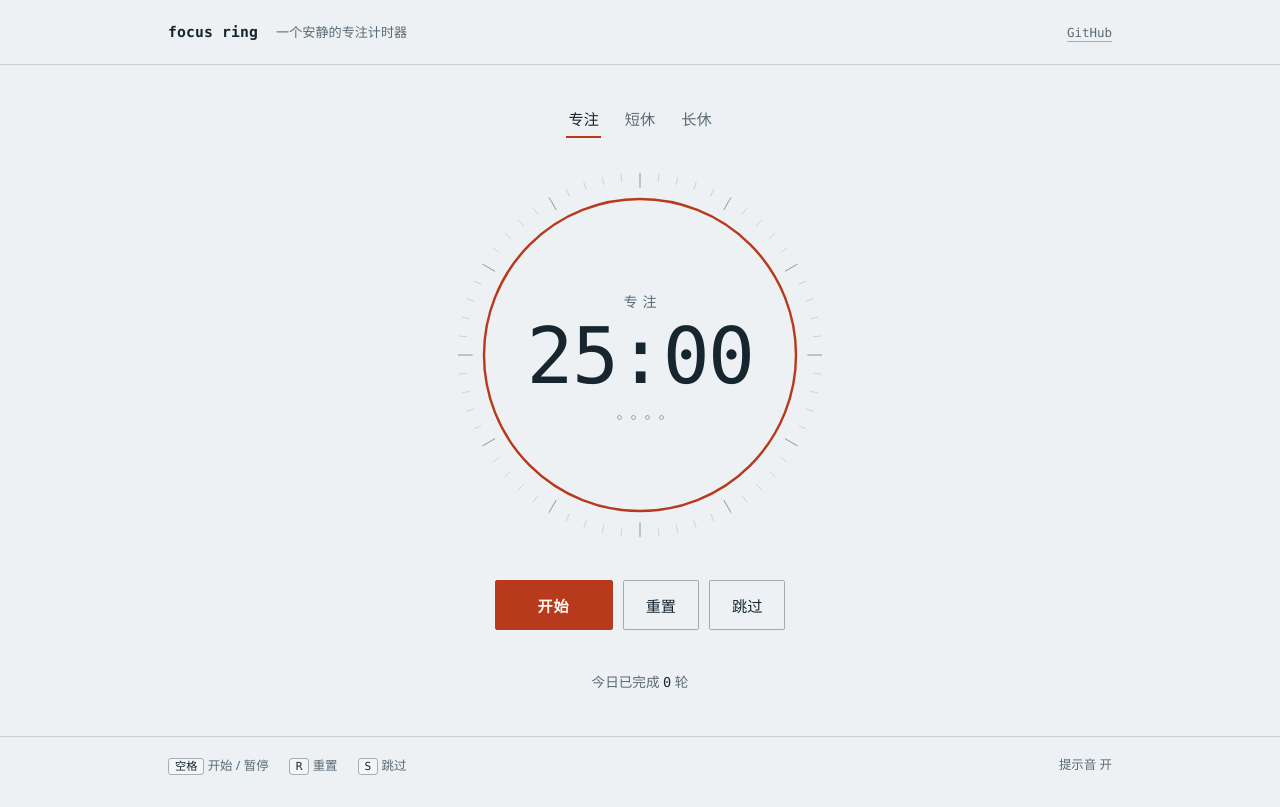
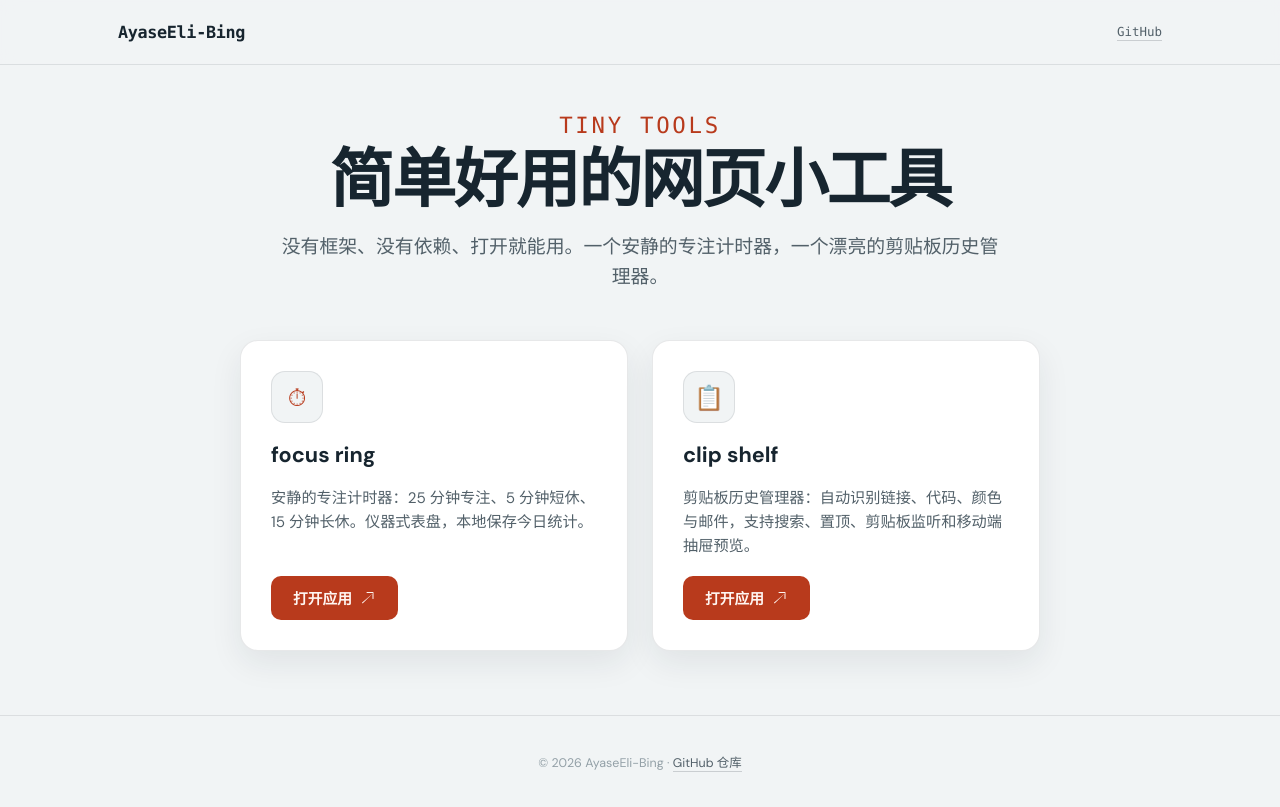
Before and after one commit to AyaseEli-Bing/focus-ring, a plain HTML site: page index.html in a window 1280 px wide. Drawn offline with Linux system fonts and the light colour scheme; a web font is replaced by a local one.

Commit message:
feat: 新增首页落地页，focus ring 移到 focus-ring.html，更新 README

```diff
--- a/index.html
+++ b/index.html
@@ -3,74 +3,310 @@
 <head>
   <meta charset="utf-8">
   <meta name="viewport" content="width=device-width, initial-scale=1">
-  <title>focus ring · 专注计时器</title>
-  <meta name="description" content="一个安静的专注计时器：25 分钟专注、5 分钟短休，每四轮一次 15 分钟长休。零依赖，离线可用。">
-  <meta name="theme-color" content="#edf1f3">
+  <title>AyaseEli-Bing · 小工具集合</title>
+  <meta name="description" content="简单、好看的网页小工具：专注计时器 focus ring 与剪贴板历史管理器 clip shelf。">
+  <meta name="theme-color" content="#f1f4f5">
   <meta name="color-scheme" content="light">
-  <meta property="og:title" content="focus ring · 专注计时器">
-  <meta property="og:description" content="一个安静的专注计时器：25 分钟专注、5 分钟短休，每四轮一次 15 分钟长休。">
-  <meta property="og:type" content="website">
   <link rel="icon" href="assets/favicon.svg" type="image/svg+xml">
   <link rel="preconnect" href="https://fonts.googleapis.com">
   <link rel="preconnect" href="https://fonts.gstatic.com" crossorigin>
-  <link href="https://fonts.googleapis.com/css2?family=Martian+Mono:wght@400;500;600&display=swap" rel="stylesheet">
-  <link rel="stylesheet" href="styles.css">
+  <link href="https://fonts.googleapis.com/css2?family=Martian+Mono:wght@400;500;600&family=DM+Sans:wght@400;500;700&display=swap" rel="stylesheet">
+  <style>
+    :root {
+      --bg: #f1f4f5;
+      --surface: #ffffff;
+      --ink: #17252f;
+      --ink-2: #526069;
+      --ink-3: #93a0a7;
+      --line: rgba(23, 37, 47, 0.10);
+      --line-strong: rgba(23, 37, 47, 0.18);
+      --accent: #b83a1c;
+      --accent-ink: #fff6f2;
+      --radius: 18px;
+      --shadow: 0 12px 32px rgba(23, 37, 47, 0.08);
+      --shadow-hover: 0 18px 48px rgba(23, 37, 47, 0.12);
+      --font-sans: "DM Sans", "PingFang SC", "Hiragino Sans GB", "Microsoft YaHei", system-ui, sans-serif;
+      --font-mono: "Martian Mono", "SF Mono", "Menlo", monospace;
+    }
+
+    * {
+      box-sizing: border-box;
+    }
+
+    html, body {
+      height: 100%;
+    }
+
+    body {
+      margin: 0;
+      min-height: 100vh;
+      min-height: 100dvh;
+      display: flex;
+      flex-direction: column;
+      background: var(--bg);
+      color: var(--ink);
+      font-family: var(--font-sans);
+      -webkit-font-smoothing: antialiased;
+      text-rendering: optimizeLegibility;
+    }
+
+    a {
+      color: inherit;
+      text-decoration: none;
+    }
+
+    :focus-visible {
+      outline: 2px solid var(--accent);
+      outline-offset: 3px;
+    }
+
+    /* 顶栏 */
+    .topbar {
+      border-bottom: 1px solid var(--line);
+      background: rgba(241, 244, 245, 0.92);
+      backdrop-filter: blur(8px);
+    }
+
+    .topbar-inner {
+      max-width: 1100px;
+      margin: 0 auto;
+      padding: 22px 28px;
+      display: flex;
+      align-items: center;
+      justify-content: space-between;
+      gap: 16px;
+    }
+
+    .brand {
+      font-family: var(--font-mono);
+      font-size: 1.05rem;
+      font-weight: 600;
+      letter-spacing: -0.02em;
+      color: var(--ink);
+    }
+
+    .repo-link {
+      font-family: var(--font-mono);
+      font-size: 0.78rem;
+      color: var(--ink-2);
+      border-bottom: 1px solid var(--line-strong);
+      padding-bottom: 1px;
+      transition: color 0.15s ease, border-color 0.15s ease;
+    }
+
+    .repo-link:hover {
+      color: var(--ink);
+      border-color: var(--ink);
+    }
+
+    /* 主体 */
+    .main {
+      flex: 1;
+      display: flex;
+      flex-direction: column;
+      align-items: center;
+      justify-content: center;
+      padding: 48px 28px 64px;
+      position: relative;
+    }
+
+    .hero {
+      max-width: 720px;
+      text-align: center;
+      margin-bottom: 48px;
+    }
+
+    .hero h1 {
+      margin: 0 0 16px;
+      font-size: clamp(2.2rem, 6vw, 4rem);
+      font-weight: 700;
+      letter-spacing: -0.03em;
+      line-height: 1.1;
+    }
+
+    .hero h1 span {
+      display: block;
+      font-family: var(--font-mono);
+      font-size: 0.35em;
+      font-weight: 500;
+      letter-spacing: 0.12em;
+      text-transform: uppercase;
+      color: var(--accent);
+      margin-bottom: 8px;
+    }
+
+    .hero p {
+      margin: 0;
+      font-size: clamp(1rem, 2.2vw, 1.18rem);
+      color: var(--ink-2);
+      line-height: 1.6;
+    }
+
+    /* 卡片网格 */
+    .cards {
+      display: grid;
+      grid-template-columns: repeat(auto-fit, minmax(280px, 1fr));
+      gap: 24px;
+      width: 100%;
+      max-width: 800px;
+    }
+
+    .card {
+      position: relative;
+      display: flex;
+      flex-direction: column;
+      align-items: flex-start;
+      gap: 18px;
+      background: var(--surface);
+      border: 1px solid var(--line);
+      border-radius: var(--radius);
+      padding: 30px;
+      box-shadow: var(--shadow);
+      transition: transform 0.2s ease, box-shadow 0.2s ease, border-color 0.2s ease;
+    }
+
+    .card:hover {
+      transform: translateY(-4px);
+      box-shadow: var(--shadow-hover);
+      border-color: var(--line-strong);
+    }
+
+    .card-icon {
+      width: 52px;
+      height: 52px;
+      border-radius: 14px;
+      display: grid;
+      place-items: center;
+      font-size: 1.5rem;
+      background: var(--bg);
+      color: var(--accent);
+      border: 1px solid var(--line);
+    }
+
+    .card h2 {
+      margin: 0;
+      font-size: 1.35rem;
+      font-weight: 700;
+    }
+
+    .card p {
+      margin: 0;
+      color: var(--ink-2);
+      line-height: 1.55;
+      font-size: 0.95rem;
+    }
+
+    .card-action {
+      margin-top: auto;
+      display: inline-flex;
+      align-items: center;
+      gap: 8px;
+      padding: 11px 22px;
+      border-radius: 10px;
+      background: var(--accent);
+      color: var(--accent-ink);
+      font-weight: 600;
+      font-size: 0.92rem;
+      transition: background 0.15s ease;
+    }
+
+    .card-action:hover {
+      background: #9c3117;
+    }
+
+    .card-action svg {
+      width: 16px;
+      height: 16px;
+      fill: currentColor;
+    }
+
+    /* 页脚 */
+    .footer {
+      border-top: 1px solid var(--line);
+      color: var(--ink-3);
+      font-size: 0.78rem;
+      text-align: center;
+      padding: 24px 28px;
+    }
+
+    .footer a {
+      color: var(--ink-2);
+      border-bottom: 1px solid var(--line-strong);
+      transition: color 0.15s ease, border-color 0.15s ease;
+    }
+
+    .footer a:hover {
+      color: var(--ink);
+      border-color: var(--ink);
+    }
+
+    @media (max-width: 560px) {
+      .topbar-inner {
+        padding: 16px 20px;
+      }
+
+      .main {
+        padding: 32px 20px 48px;
+      }
+
+      .cards {
+        grid-template-columns: 1fr;
+      }
+
+      .card {
+        padding: 24px;
+      }
+    }
+
+    @media (prefers-reduced-motion: reduce) {
+      *,
+      *::before,
+      *::after {
+        animation-duration: 0.001ms !important;
+        transition-duration: 0.001ms !important;
+      }
+    }
+  </style>
 </head>
 <body>
   <header class="topbar">
     <div class="topbar-inner">
-      <div class="brand">
-        <h1 class="wordmark">focus ring</h1>
-        <span class="tagline">一个安静的专注计时器</span>
-      </div>
+      <span class="brand">AyaseEli-Bing</span>
       <a class="repo-link" href="https://github.com/AyaseEli-Bing/focus-ring" target="_blank" rel="noreferrer">GitHub</a>
     </div>
   </header>
 
-  <main class="stage">
-    <div class="mode-switch" role="group" aria-label="选择模式">
-      <button type="button" class="mode" data-mode="focus" aria-pressed="true">专注</button>
-      <button type="button" class="mode" data-mode="short" aria-pressed="false">短休</button>
-      <button type="button" class="mode" data-mode="long" aria-pressed="false">长休</button>
+  <main class="main">
+    <section class="hero">
+      <h1><span>Tiny Tools</span>简单好用的网页小工具</h1>
+      <p>没有框架、没有依赖、打开就能用。一个安静的专注计时器，一个漂亮的剪贴板历史管理器。</p>
+    </section>
+
+    <div class="cards">
+      <a class="card" href="focus-ring.html">
+        <div class="card-icon" aria-hidden="true">⏱</div>
+        <h2>focus ring</h2>
+        <p>安静的专注计时器：25 分钟专注、5 分钟短休、15 分钟长休。仪器式表盘，本地保存今日统计。</p>
+        <span class="card-action">
+          打开应用
+          <svg viewBox="0 0 16 16" aria-hidden="true"><path d="M6.5 2.5a.5.5 0 0 1 .5-.5h6a.5.5 0 0 1 .5.5v6a.5.5 0 0 1-1 0V3.707L2.854 13.146a.5.5 0 0 1-.708-.708L13.293 3H7a.5.5 0 0 1-.5-.5z"/></svg>
+        </span>
+      </a>
+
+      <a class="card" href="clipboard.html">
+        <div class="card-icon" aria-hidden="true">📋</div>
+        <h2>clip shelf</h2>
+        <p>剪贴板历史管理器：自动识别链接、代码、颜色与邮件，支持搜索、置顶、剪贴板监听和移动端抽屉预览。</p>
+        <span class="card-action">
+          打开应用
+          <svg viewBox="0 0 16 16" aria-hidden="true"><path d="M6.5 2.5a.5.5 0 0 1 .5-.5h6a.5.5 0 0 1 .5.5v6a.5.5 0 0 1-1 0V3.707L2.854 13.146a.5.5 0 0 1-.708-.708L13.293 3H7a.5.5 0 0 1-.5-.5z"/></svg>
+        </span>
+      </a>
     </div>
-
-    <div class="dial-wrap">
-      <svg class="dial" viewBox="0 0 480 480" aria-hidden="true" focusable="false">
-        <g id="ticks"></g>
-        <circle class="track" cx="240" cy="240" r="192"></circle>
-        <circle id="progress" class="progress" cx="240" cy="240" r="192" transform="rotate(-90 240 240)"></circle>
-        <circle id="marker" class="marker" cx="240" cy="48" r="4.5"></circle>
-      </svg>
-      <div class="face">
-        <p class="phase" id="phaseLabel">专注</p>
-        <p class="time" id="timeDisplay" role="timer">25:00</p>
-        <div class="rounds" id="rounds" role="group" aria-label="本轮进度：0 / 4">
-          <span class="dot"></span><span class="dot"></span><span class="dot"></span><span class="dot"></span>
-        </div>
-      </div>
-    </div>
-
-    <div class="controls">
-      <button type="button" class="primary" id="toggleBtn">开始</button>
-      <button type="button" class="secondary" id="resetBtn">重置</button>
-      <button type="button" class="secondary" id="skipBtn">跳过</button>
-    </div>
-
-    <p class="status" id="status" role="status" aria-live="polite"></p>
-    <p class="today">今日已完成 <strong id="todayCount">0</strong> 轮</p>
   </main>
 
   <footer class="footer">
-    <div class="footer-inner">
-      <div class="hints">
-        <span><kbd>空格</kbd> 开始 / 暂停</span>
-        <span><kbd>R</kbd> 重置</span>
-        <span><kbd>S</kbd> 跳过</span>
-      </div>
-      <button type="button" class="sound" id="soundBtn" aria-pressed="true">提示音 开</button>
-    </div>
+    <p>© 2026 AyaseEli-Bing · <a href="https://github.com/AyaseEli-Bing/focus-ring" target="_blank" rel="noreferrer">GitHub 仓库</a></p>
   </footer>
-
-  <script src="app.js"></script>
 </body>
 </html>
```
Also changed, not shown: focus-ring.html (added, +76 -0 lines), 1 other file.
